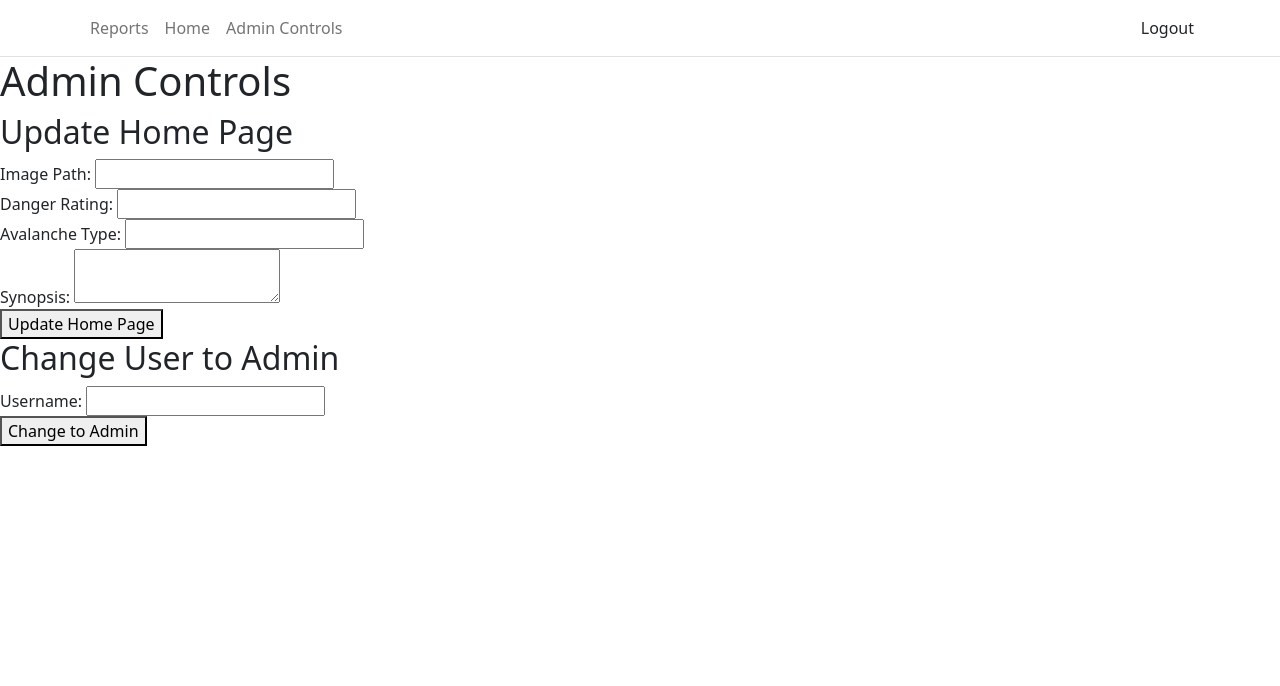
After one commit to jli2003/Avalanche-Center, a Node server app: template All Project code/views/pages/AdminControls.ejs in a window 1280 px wide. The commit adds this page. Shown: the top 686 px of the page. Run offline with Node 20, Linux system fonts and the light colour scheme; the template is opened without the code that fills it, so the values that code supplies are empty; some libraries are stand-ins or nearby versions.

Commit message:
UI page built, backend structured. Not yet pulling updates for home page properly.

```diff
--- a/All Project code/index.js
+++ b/All Project code/index.js
@@ -214,7 +214,8 @@ const userAuth = (req, res, next) => {
 };
 
 // Apply the authentication middleware to all subsequent routes
-app.use(userAuth);
+//TODO: UNCOMMENT WHEN TESTING COMPLETE
+// app.use(userAuth);
 
 
 
@@ -236,6 +237,7 @@ const adminAuth = (req, res, next) => {
 
   // Check if the user is an admin (user_type = 1)
   if (req.session.user.user_type !== 1) {
+    console.log('User is not an admin');
     return res.redirect('/login');
   }
 
@@ -243,14 +245,55 @@ const adminAuth = (req, res, next) => {
 };
 
 // Apply the authentication middleware to all subsequent routes
-app.use(adminAuth);
+//TODO: UNCOMMENT WHEN TESTING COMPLETE
+// app.use(adminAuth);
 
 //------------------------------------Requiring Admin login------------------------------------
 
 
+app.get('/adminControls', async (req, res) => {
+  try {
+    // Render the admin controls page
+    res.render('pages/adminControls');
+  } catch (error) {
+    console.error('Error', error);
+    res.status(500).render('error', { message: 'Error loading admin controls page' });
+  }
+});
 
+app.post('/admin/updateHome', async (req, res) => {
+  try {
+    // Extract form data for updating home page
+    const { imagePath, dangerRating, avalancheType, synopsis } = req.body;
 
+    // Add your database query to update the home page
+    // Example query:
+    await db.none('UPDATE home_reports SET image_path = $1, danger_rating = $2, avalanche_type = $3, synopsis = $4', [imagePath, dangerRating, avalancheType, synopsis]);
 
+    // Redirect to the admin controls page after the update
+    res.redirect('/adminControls');
+  } catch (error) {
+    console.error('Error', error);
+    res.status(500).render('error', { message: 'Error' });
+  }
+});
+
+// Add this route handler to your existing code
+app.post('/admin/changeToAdmin', async (req, res) => {
+  try {
+    // Extract the username to change to admin from the form
+    const { username } = req.body;
+
+    // Update the user_type to make the user an admin (Assuming 1 represents admin)
+    await db.none('UPDATE users SET user_type = B\'1\' WHERE username = $1', [username]);
+
+    // Redirect to the admin controls page after the update
+    res.redirect('/adminControls');
+  } catch (error) {
+    console.error('Error', error);
+    res.status(500).render('error', { message: 'Error' });
+  }
+});
 
 //------------------------------------^^^^^^^^^Requiring Admin login^^^^^^^^^^^------------------------------------
 
--- a/All Project code/init_data/create.sql
+++ b/All Project code/init_data/create.sql
@@ -7,7 +7,7 @@ CREATE table users (
 );
 
 DROP TABLE IF EXISTS user_reports CASCADE;
-CREATE TABLE reports(
+CREATE TABLE user_reports (
     report_id SERIAL PRIMARY KEY,
     observations VARCHAR(250) NOT NULL,
     date TIMESTAMPTZ NOT NULL,
@@ -20,7 +20,7 @@ CREATE TABLE reports_to_user (
     username VARCHAR(100) NOT NULL,
     report_id INT NOT NULL,
     FOREIGN KEY (username) REFERENCES users (username),
-    FOREIGN KEY (report_id) REFERENCES reports (report_id)
+    FOREIGN KEY (report_id) REFERENCES user_reports (report_id)
 );
 
 DROP TABLE IF EXISTS home_reports CASCADE;
--- /dev/null
+++ b/All Project code/views/error.ejs
@@ -0,0 +1,3 @@
+<!-- views/error.ejs -->
+<h1>Error</h1>
+<p><%= message %></p>
--- /dev/null
+++ b/All Project code/views/pages/AdminControls.ejs
@@ -0,0 +1,49 @@
+<!-- views/pages/adminControls.ejs -->
+
+<%- include('../partials/head') %>
+<%- include('../partials/menu') %>
+
+<h1>Admin Controls</h1>
+
+<!-- Section for updating home page -->
+<h2>Update Home Page</h2>
+<form method="post" action="/admin/updateHome">
+  <!-- Add form fields for updating home page -->
+  <div class="form-section">
+    <label for="imagePath">Image Path:</label>
+    <input type="text" id="imagePath" name="imagePath" required>
+  </div>
+
+  <div class="form-section">
+    <label for="dangerRating">Danger Rating:</label>
+    <input type="text" id="dangerRating" name="dangerRating" required>
+  </div>
+
+  <div class="form-section">
+    <label for="avalancheType">Avalanche Type:</label>
+    <input type="text" id="avalancheType" name="avalancheType" required>
+  </div>
+
+  <div class="form-section">
+    <label for="synopsis">Synopsis:</label>
+    <textarea id="synopsis" name="synopsis" required></textarea>
+  </div>
+
+  <button type="submit">Update Home Page</button>
+</form>
+
+<!-- Add spacing between sections -->
+<div class="section-spacing"></div>
+
+<!-- Section for changing user to admin -->
+<h2>Change User to Admin</h2>
+<form method="post" action="/admin/changeToAdmin">
+  <div class="form-section">
+    <label for="username">Username:</label>
+    <input type="text" id="username" name="username" required>
+  </div>
+
+  <button type="submit">Change to Admin</button>
+</form>
+
+<%- include('../partials/footer') %>
--- a/All Project code/views/partials/menu.ejs
+++ b/All Project code/views/partials/menu.ejs
@@ -19,6 +19,9 @@
           <li class="nav-item">
             <a class='nav-link' href='/home'>Home</a>
           </li>
+          <li class="nav-item">
+            <a class='nav-link' href='/adminControls'>Admin Controls</a>
+          </li>
         </ul>
         <div class="nav-item me-1">
           <a class="nav-link" href="/logout">Logout</a>
```
